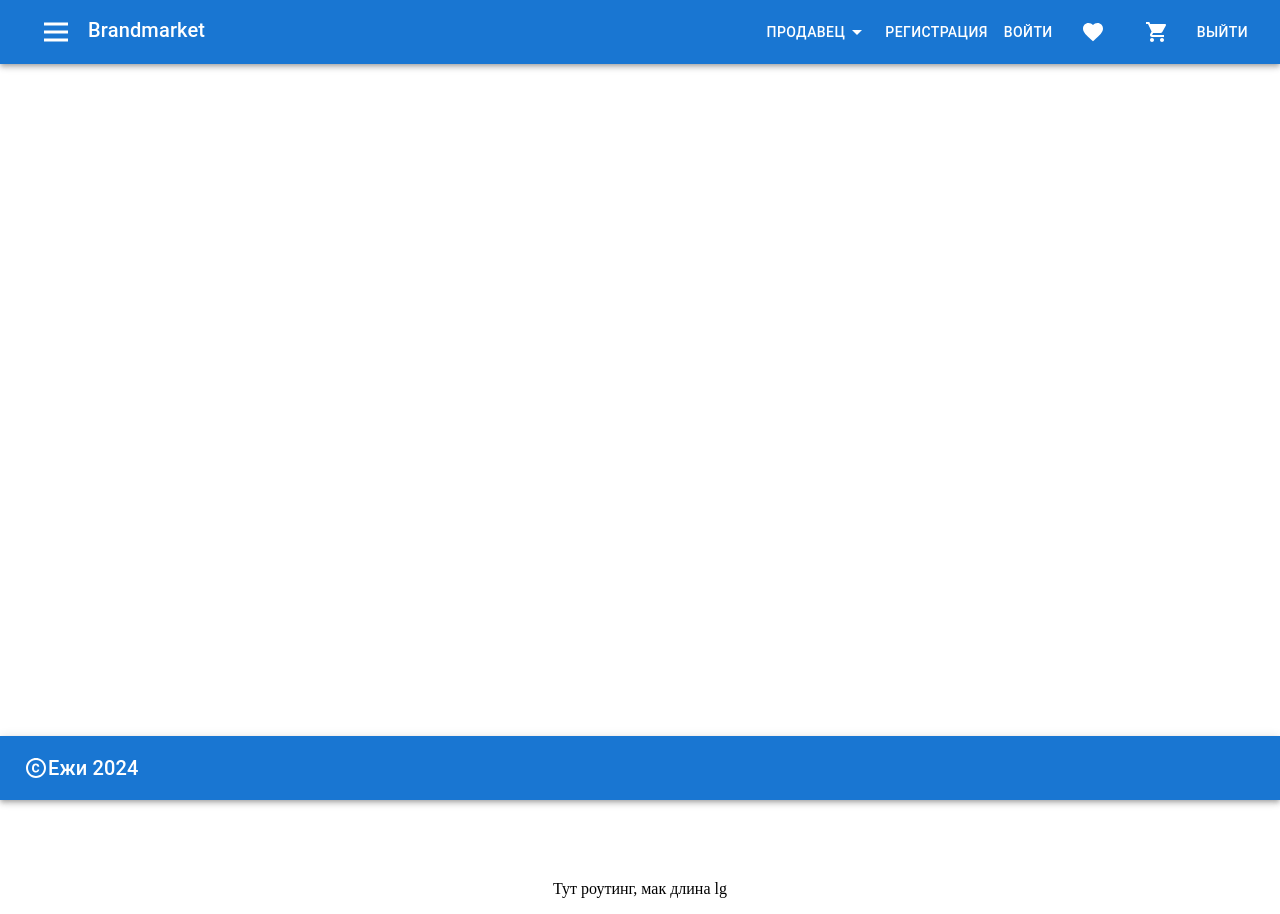
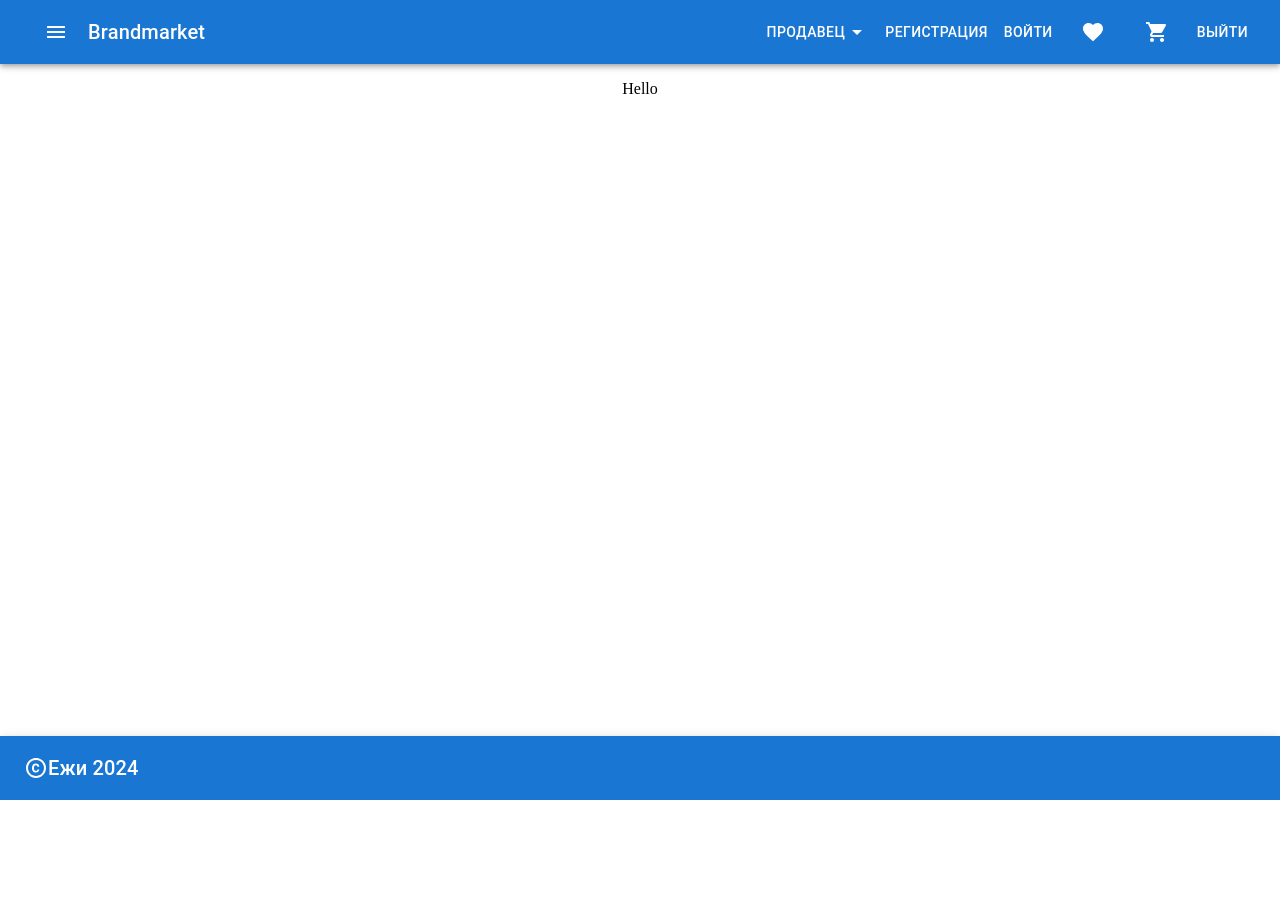
Before and after one commit to EgorSmelov/Brandmarket, a React (Vite) app in the folder client/: page / in a window 1280 px wide. After the commit the page ends 800 px from the top, so only its background shows below. Built offline with nearby package versions, Linux system fonts and the light colour scheme; the HTML template or start-up script is replaced by a standard one.

Commit message:
routes Added

```diff
--- a/client/src/App.tsx
+++ b/client/src/App.tsx
@@ -5,30 +5,12 @@ import NavBar from './layout/navbar/NavBar';
 import SignInPage from './pages/signin/SignInPage';
 import SignUpPage from './pages/signin/SignUpPage';
 import Footer from './layout/footer/Footer';
+import HomePage from './pages/home/HomePage';
 
 function App(): JSX.Element {
   return (
     <>
       <NavBar />
-      <Routes>
-        <Route
-          path="/"
-          element={
-            <Container
-              maxWidth="lg"
-              sx={{
-                p: 2,
-                height: '100vh',
-                display: 'flex',
-                justifyContent: 'center',
-                alignItems: 'center',
-              }}
-            />
-          }
-        />
-        <Route path="/auth/login" element={<SignInPage />} />
-        <Route path="/auth/registration" element={<SignUpPage />} />
-      </Routes>
       <Container
         maxWidth="lg"
         sx={{
@@ -37,7 +19,11 @@ function App(): JSX.Element {
           justifyContent: 'center',
         }}
       >
-        Тут роутинг, мак длина lg
+        <Routes>
+          <Route path="/" element={<HomePage />} />
+          <Route path="/auth/login" element={<SignInPage />} />
+          <Route path="/auth/registration" element={<SignUpPage />} />
+        </Routes>
       </Container>
       <Footer />
     </>
--- a/client/src/layout/navbar/NavBar.tsx
+++ b/client/src/layout/navbar/NavBar.tsx
@@ -7,34 +7,44 @@ import Button from '@mui/material/Button';
 import FavoriteIcon from '@mui/icons-material/Favorite';
 import LocalGroceryStoreIcon from '@mui/icons-material/LocalGroceryStore';
 import { Grid } from '@mui/material';
+import { Link } from 'react-router-dom';
 import DropDownList from './components/drop-down-list/DropDownList';
 import Burger from './components/burger/Burger';
+import { useAppDispatch } from '../../redux/hooks';
+import { logoutHandlerThunk } from '../../redux/slices/auth/authThunks';
 
 export default function NavBar(): JSX.Element {
+  const dispatch = useAppDispatch();
   return (
     <Box sx={{ flexGrow: 1 }}>
       <AppBar position="static">
         <Toolbar>
           <Grid container justifyContent="space-between">
-            <Grid display="flex">
+            <Grid display="flex" alignItems="center">
               <Button color="inherit">
                 <Burger />
               </Button>
-              <Typography variant="h6" component="div" sx={{ flexGrow: 1 }}>
+              <Typography variant="h6" component="div">
                 Brandmarket
               </Typography>
             </Grid>
             <Grid display="flex">
               <DropDownList />
-              <Button color="inherit">Регистрация</Button>
-              <Button color="inherit">Войти</Button>
+              <Button color="inherit" component={Link} to="/auth/registration">
+                Регистрация
+              </Button>
+              <Button color="inherit" component={Link} to="/auth/login">
+                Войти
+              </Button>
               <Button color="inherit">
                 <FavoriteIcon />
               </Button>
               <Button color="inherit">
                 <LocalGroceryStoreIcon />
               </Button>
-              <Button color="inherit">Выйти</Button>
+              <Button color="inherit" onClick={() => void dispatch(logoutHandlerThunk())}>
+                Выйти
+              </Button>
             </Grid>
           </Grid>
         </Toolbar>
--- a/client/src/layout/navbar/components/burger/Burger.tsx
+++ b/client/src/layout/navbar/components/burger/Burger.tsx
@@ -9,6 +9,7 @@ import ListItemIcon from '@mui/material/ListItemIcon';
 import ListItemText from '@mui/material/ListItemText';
 import InboxIcon from '@mui/icons-material/MoveToInbox';
 import MailIcon from '@mui/icons-material/Mail';
+import MenuIcon from '@mui/icons-material/Menu';
 
 type Anchor = 'left';
 
@@ -65,57 +66,7 @@ export default function Burger(): JSX.Element {
     <Box sx={{ display: 'flex', alignItems: 'center' }}>
       {(['left'] as const).map((anchor) => (
         <React.Fragment key={anchor}>
-          <button
-            type="button"
-            style={{
-              border: 'none',
-              backgroundColor: 'transparent',
-              fontSize: '20px',
-              position: 'relative',
-              cursor: 'pointer',
-              padding: '10px',
-            }}
-            onClick={toggleDrawer(anchor, true)}
-          >
-            <span
-              style={{
-                position: 'absolute',
-                height: '3px',
-                width: '24px',
-                backgroundColor: 'white',
-                display: 'block',
-                top: '10%',
-                left: '50%',
-                transform: 'translate(-50%, -50%)',
-              }}
-            />
-            <span
-              style={{
-                position: 'absolute',
-                height: '3px',
-                width: '24px',
-                backgroundColor: 'white',
-                display: 'block',
-                top: '10%',
-                left: '50%',
-                transform: 'translate(-50%, -50%)',
-                marginTop: '8px',
-              }}
-            />
-            <span
-              style={{
-                position: 'absolute',
-                height: '3px',
-                width: '24px',
-                backgroundColor: 'white',
-                display: 'block',
-                top: '10%',
-                left: '50%',
-                transform: 'translate(-50%, -50%)',
-                marginTop: '16px',
-              }}
-            />
-          </button>
+          <MenuIcon onClick={toggleDrawer(anchor, true)} />
           <Drawer anchor={anchor} open={state[anchor]} onClose={toggleDrawer(anchor, false)}>
             {list(anchor)}
           </Drawer>
--- a/client/src/layout/navbar/components/drop-down-list/DropDownList.tsx
+++ b/client/src/layout/navbar/components/drop-down-list/DropDownList.tsx
@@ -4,6 +4,7 @@ import Menu from '@mui/material/Menu';
 import MenuItem from '@mui/material/MenuItem';
 import ArrowDropDownIcon from '@mui/icons-material/ArrowDropDown';
 import { Box } from '@mui/material';
+import { Link } from 'react-router-dom';
 
 export default function BasicMenu(): JSX.Element {
   const [anchorEl, setAnchorEl] = React.useState<null | HTMLElement>(null);
@@ -37,9 +38,12 @@ export default function BasicMenu(): JSX.Element {
           'aria-labelledby': 'basic-button',
         }}
       >
-        <MenuItem onClick={handleClose}>Profile</MenuItem>
-        <MenuItem onClick={handleClose}>My account</MenuItem>
-        <MenuItem onClick={handleClose}>Logout</MenuItem>
+        <MenuItem onClick={handleClose} component={Link} to="/seller/add">
+          Добавить товар
+        </MenuItem>
+        <MenuItem onClick={handleClose} component={Link} to="/seller/goods">
+          Мои товары
+        </MenuItem>
       </Menu>
     </Box>
   );
--- a/client/src/pages/home/home.tsx
+++ b/client/src/pages/home/HomePage.tsx
@@ -1,7 +1,7 @@
 import React from 'react';
 
-function Home(): JSX.Element {
+function HomePage(): JSX.Element {
   return <div>Hello</div>;
 }
 
-export default Home;
+export default HomePage;
```
